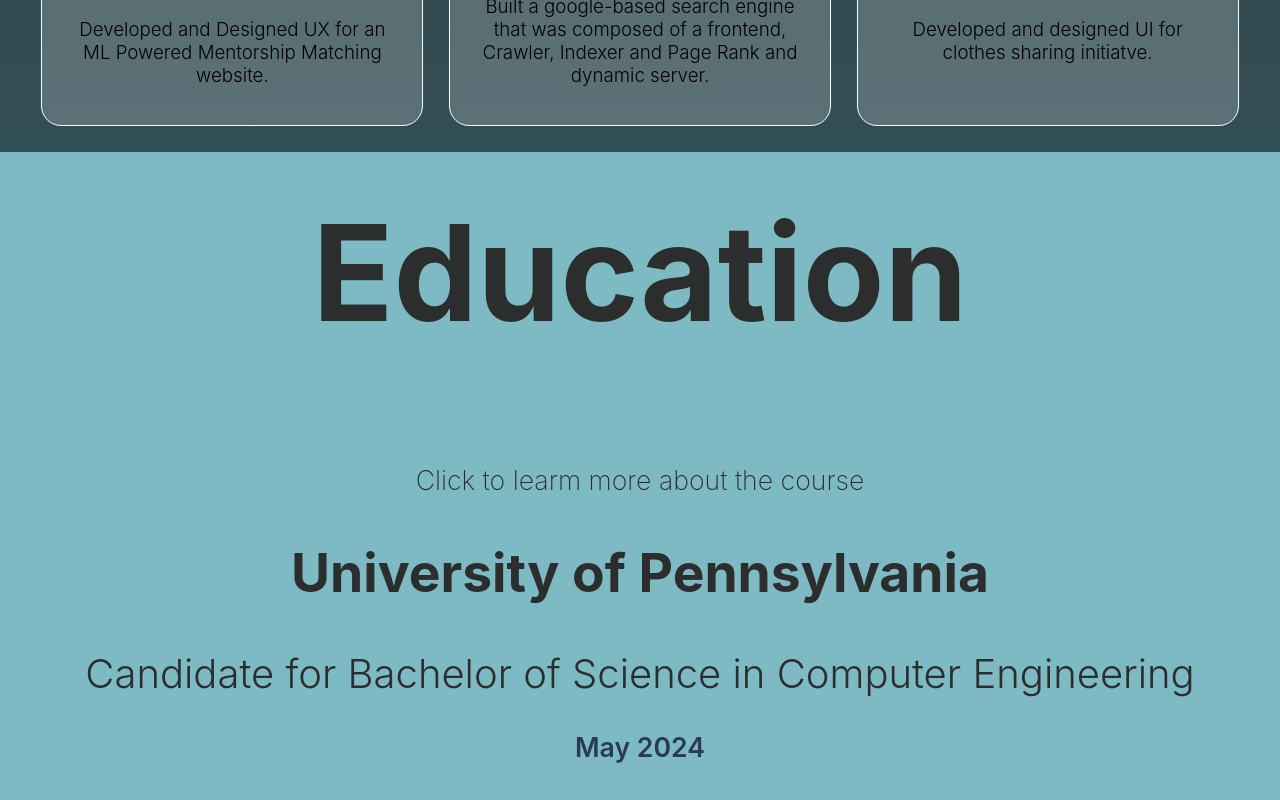
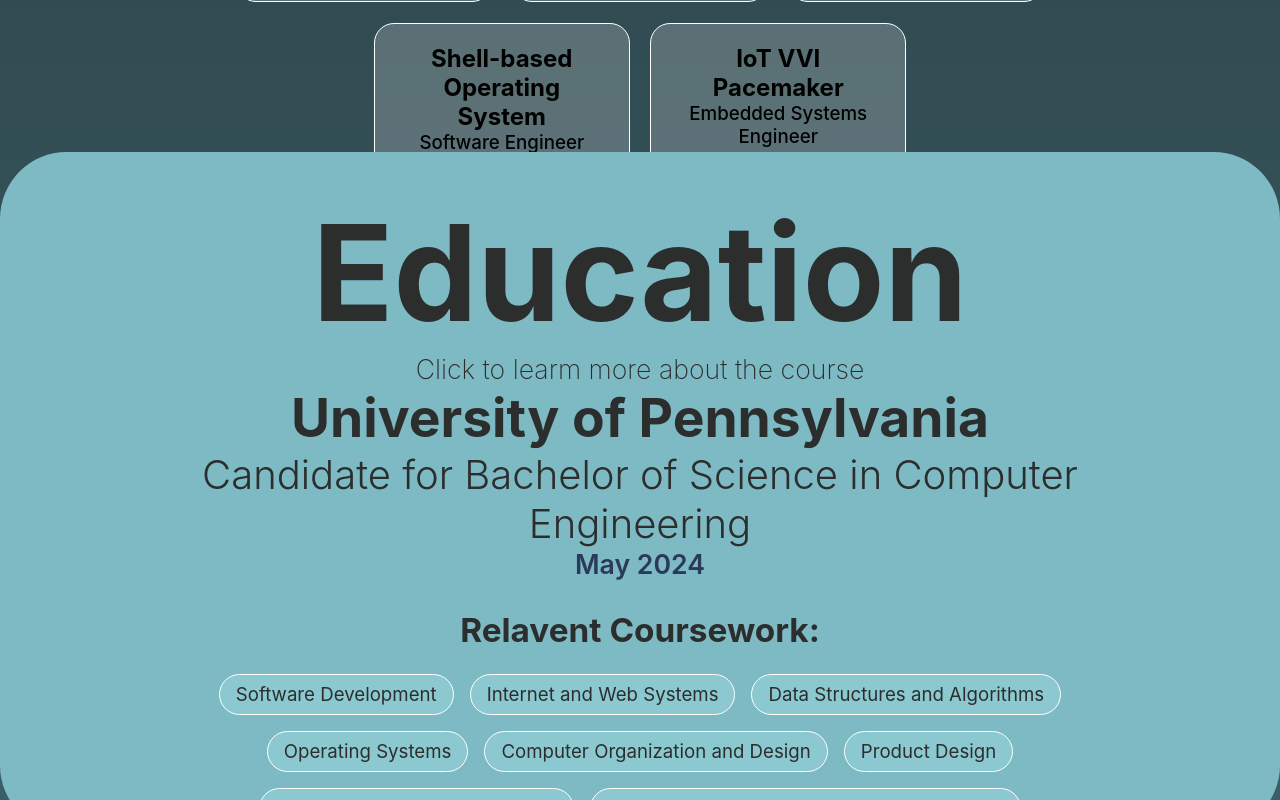
Before and after one commit to lesedi-k/old-port, a React (Create React App) app: page / in a window 1280 px wide. Shown: the part 2000-2800 px from the top of the page. Built offline with nearby package versions, Linux system fonts and the light colour scheme.

Commit message:
formmatted style

```diff
--- a/src/App.tsx
+++ b/src/App.tsx
@@ -1,5 +1,3 @@
-'use client'
-
 import React, { useState, useEffect, HtmlHTMLAttributes } from 'react'
 import styles from "./page.module.css";
 
--- a/src/pages/about.tsx
+++ b/src/pages/about.tsx
@@ -1,4 +1,6 @@
 
+import "../page.module.css"
+import "../App.css";
 import styles from "../page.module.css"
 import { Bubble } from "../components/bubbles";
 import headshot from "../assets/headshot.png"
@@ -28,7 +30,7 @@
                     display: "flex", justifyItems: "center"
                 }}
             >
-                <Image
+                <img
                     src={headshot}
                     width={200}
                     alt="Picture of the author"
--- a/src/pages/projects.tsx
+++ b/src/pages/projects.tsx
@@ -33,7 +33,7 @@
         {
             Employer: ["IoT VVI Pacemaker"],
             Job: "Embedded Systems Engineer",
-            Description: "Engineered a VVI cardiac pacemaker ",
+            Description: "Engineered a VVI cardiac pacemaker.",
             img: "",
         },
     ]
```
